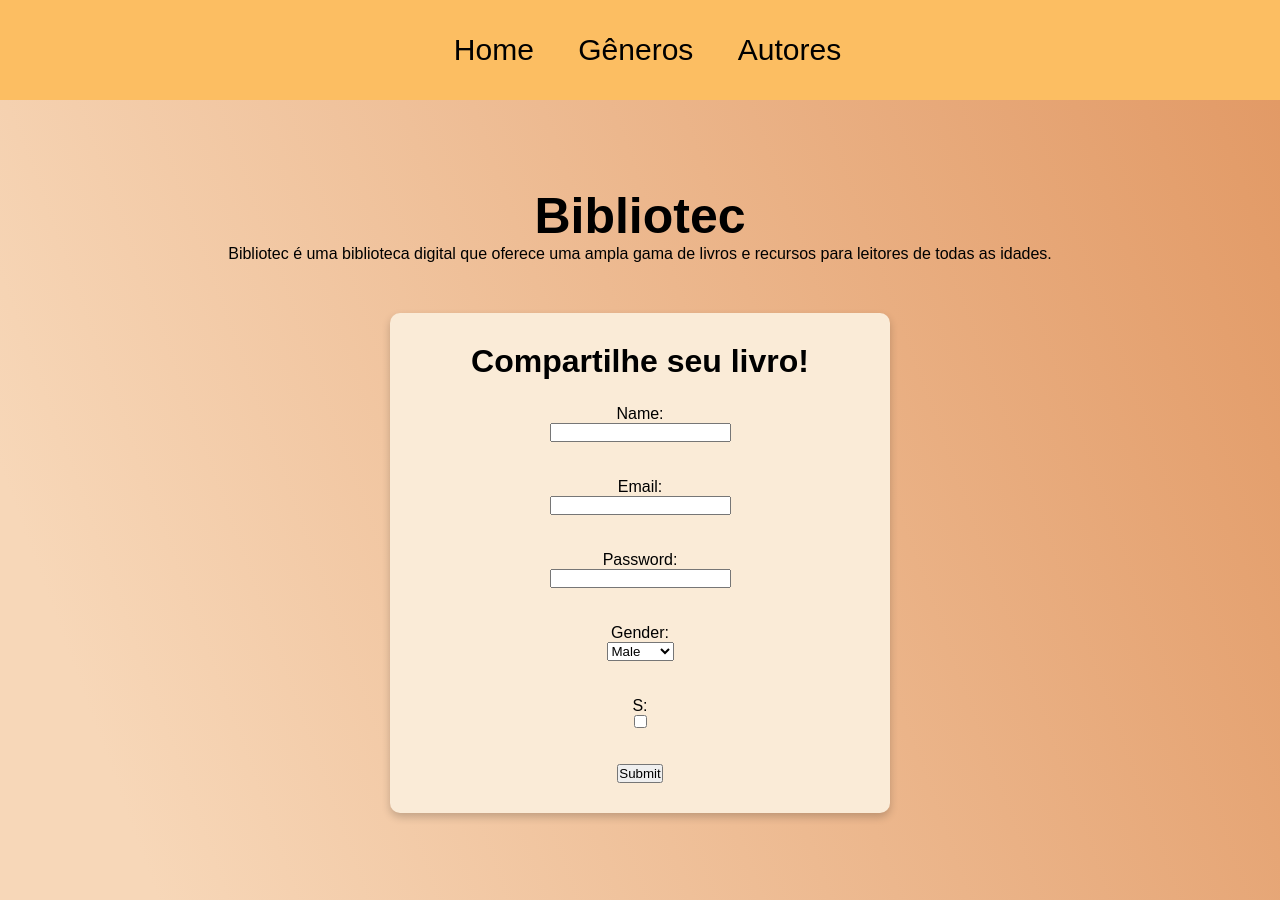
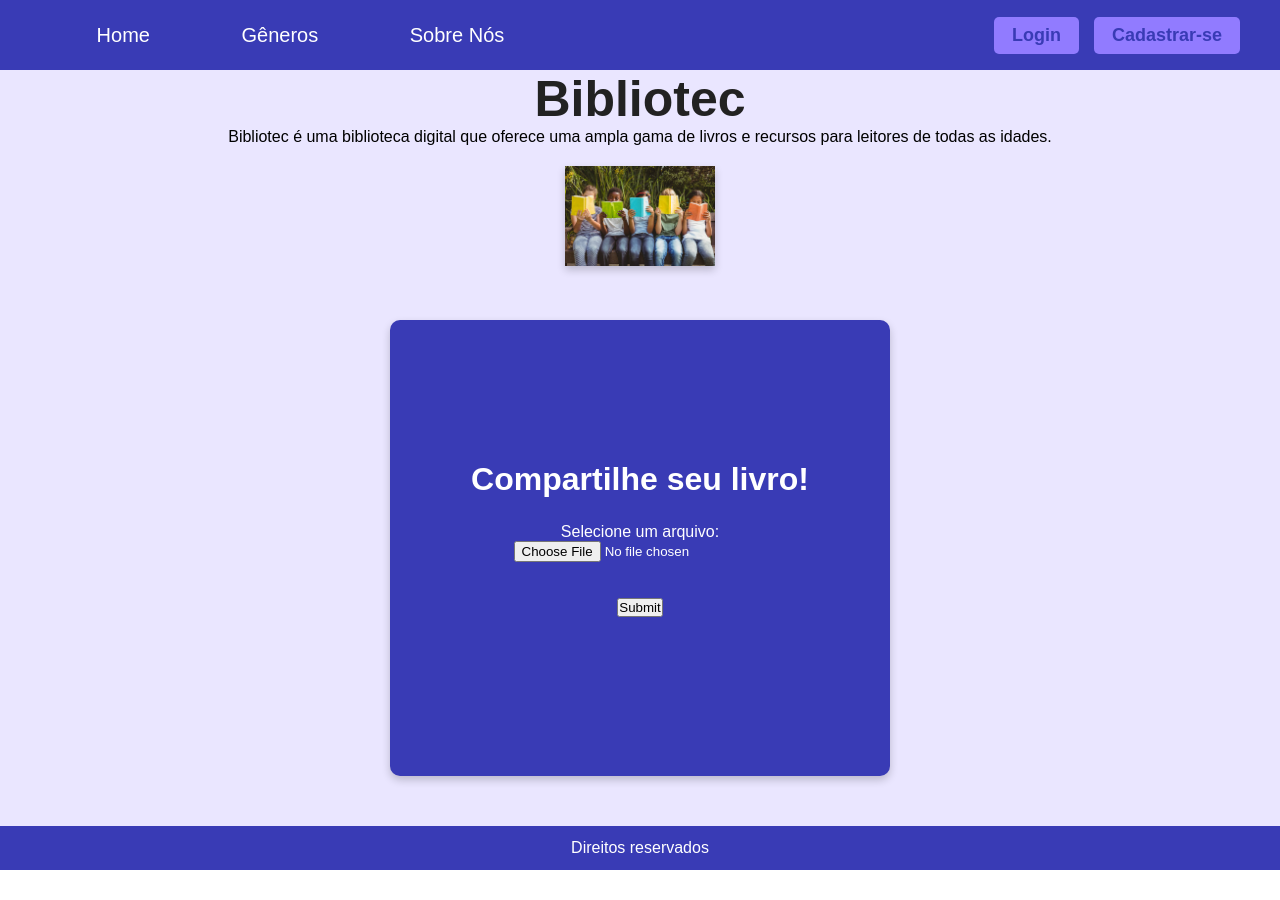
Before and after one commit to AndreiGenestra/tcc, a plain HTML site: page prototipo/index.html in a window 1280 px wide. After the commit the page ends 870 px from the top, so only its background shows below. Drawn offline with Linux system fonts and the light colour scheme.

Commit message:
estilização de navbar
criação de animações e detalhes

```diff
--- a/prototipo/index.html
+++ b/prototipo/index.html
@@ -3,52 +3,75 @@
 <head>
     <meta charset="UTF-8">
     <meta name="viewport" content="width=device-width, initial-scale=1.0">
-    <link rel="stylesheet" href="style.css">
+    <link rel="stylesheet" href="./src/style.css">
     <title>Basic HTML Form</title>
 </head>
 <body>
     <nav class="navbar">
         <ul class="nav-list">
-            <li class="nav-list-item"> <a href="">Home</a>
-            <li class="nav-list-item"> <a href="">Gêneros</a>
-            <li class="nav-list-item"> <a href="">Autores</a>
-
+            <li class="nav-list-item home-item">
+    <a href="">
+        <svg xmlns="http://www.w3.org/2000/svg" width="16" height="16" fill="currentColor" class="bi bi-house-fill" viewBox="0 0 16 16">
+            <path d="M8.707 1.5a1 1 0 0 0-1.414 0L.646 8.146a.5.5 0 0 0 .708.708L8 2.207l6.646 6.647a.5.5 0 0 0 .708-.708L13 5.793V2.5a.5.5 0 0 0-.5-.5h-1a.5.5 0 0 0-.5.5v1.293z"/>
+            <path d="m8 3.293 6 6V13.5a1.5 1.5 0 0 1-1.5 1.5h-9A1.5 1.5 0 0 1 2 13.5V9.293z"/>
+        </svg>
+        <span class="home-text">Home</span>
+    </a>
+</li>
+            <li class="nav-list-item generos-item">
+    <a href="">
+        <svg xmlns="http://www.w3.org/2000/svg" width="16" height="16" fill="currentColor" class="bi bi-book-fill" viewBox="0 0 16 16">
+            <path d="M8 1.783C7.015.936 5.587.81 4.287.94c-1.514.153-3.042.672-3.994 1.105A.5.5 0 0 0 0 2.5v11a.5.5 0 0 0 .707.455c.882-.4 2.303-.881 3.68-1.02 1.409-.142 2.59.087 3.223.877a.5.5 0 0 0 .78 0c.633-.79 1.814-1.019 3.222-.877 1.378.139 2.8.62 3.681 1.02A.5.5 0 0 0 16 13.5v-11a.5.5 0 0 0-.293-.455c-.952-.433-2.48-.952-3.994-1.105C10.413.809 8.985.936 8 1.783"/>
+        </svg>
+        <span class="generos-text">Gêneros</span>
+    </a>
+</li>
+            <li class="nav-list-item sobre-item">
+    <a href="">
+        <svg xmlns="http://www.w3.org/2000/svg" width="16" height="16" fill="currentColor" class="bi bi-code-slash" viewBox="0 0 16 16">
+            <path d="M10.478 1.647a.5.5 0 1 0-.956-.294l-4 13a.5.5 0 0 0 .956.294zM4.854 4.146a.5.5 0 0 1 0 .708L1.707 8l3.147 3.146a.5.5 0 0 1-.708.708l-3.5-3.5a.5.5 0 0 1 0-.708l3.5-3.5a.5.5 0 0 1 .708 0m6.292 0a.5.5 0 0 0 0 .708L14.293 8l-3.147 3.146a.5.5 0 0 0 .708.708l3.5-3.5a.5.5 0 0 0 0-.708l-3.5-3.5a.5.5 0 0 0-.708 0"/>
+        </svg>
+        <span class="sobre-text">Sobre Nós</span>
+    </a>
+</li>
         </ul>
+        <div class="nav-actions">
+            <a href="#" class="nav-btn">Login</a>
+            <a href="#" class="nav-btn">Cadastrar-se</a>
+        </div>
     </nav>
     <div class="apresentacao">
         <h1 class="titulo">Bibliotec</h1>
         <p>Bibliotec é uma biblioteca digital que oferece uma ampla gama de livros e recursos para leitores de todas as idades.</p>
+        <div class="fotos-area">
+
+            <img src="./src/img/criancasLivros.jpg" alt="Imagem de um livro" class="foto-livro" id="criancasLivros">
+
+        </div>
         <div class="container">
 
             <h1> Compartilhe seu livro!</h1>
-            <form action="/submit" method="post" class="form">
-                <label for="name">Name:</label>
-                <input type="text" id="name" name="name" required>
+            <form action="/submit" method="post" class="form" enctype="multipart/form-data">
+
+                <label for="arquivo">Selecione um arquivo:</label>
+                <input type="file" id="arquivo" name="arquivo">
                 <br><br>
 
-                <label for="email">Email:</label>
-                <input type="email" id="email" name="email" required>
-                <br><br>
 
-                <label for="password">Password:</label>
-                <input type="password" id="password" name="password" required>
-                <br><br>
 
-                <label for="gender">Gender:</label>
-                <select id="gender" name="gender">
-                    <option value="male">Male</option>
-                    <option value="female">Female</option>
-                    <option value="other">Other</option>
-                </select>
-                <br><br>
-
-                <label for="subscribe">S:</label>
-                <input type="checkbox" id="subscribe" name="subscribe">
-                <br><br>
 
                 <button type="submit">Submit</button>
+
+
+
             </form>
+
+
+            <br>
+
         </div>
+
+        <footer class="footer"> <p>Direitos reservados</p></footer>
 
 
     </div>
--- /dev/null
+++ b/prototipo/src/style.css
@@ -0,0 +1,275 @@
+* {
+    margin: 0;
+    padding: 0;
+    box-sizing: border-box;
+}
+
+:root {
+    --cor-primaria: #393bb5;
+    --cor-secundaria: #917bff;
+    --cor-fundo: #eae6ff;
+    --cor-gradiente: #1c259c;
+    --cor-container: #393bb5;
+    --cor-texto: #222;
+    --cor-texto-navbar: #fff;
+    --cor-footer: #393bb5;
+    --cor-navbar: #fdcd9a;
+}
+
+body{
+    font-family: Arial, sans-serif;
+    margin: 0;
+    padding: 0;
+}
+
+.apresentacao{
+    padding: 0;
+    margin: 0;
+    width: 100%;
+    height: 100vh;
+    background: var(--cor-fundo);
+
+    /* gradiente linear */
+    /*
+    background: linear-gradient(70deg, var(--cor-fundo) 10%, var(--cor-gradiente) 100%);
+    */
+    display: flex;
+    flex-direction: column;
+
+    align-items: center;          /* Centraliza horizontalmente */
+    justify-content: center;      /* Centraliza verticalmente */
+}
+
+.container{
+    width: 500px;
+    height: 500px;
+    border-radius: 10px;
+    background-color: var(--cor-container);
+    text-align: center;
+    padding: 50px;
+    display: flex;
+    flex-direction: column;
+    margin-top:50px;;
+    align-items: center;
+    justify-content: center;
+    box-shadow: 0 4px 8px rgba(0, 0, 0, 0.2);
+    color:var(--cor-texto-navbar)
+}
+
+.navbar {
+    display: flex;
+    justify-content: space-between;
+    align-items: center;
+    background-color: var(--cor-primaria);
+    padding: 0 40px;
+    height: 70px;
+}
+
+.nav-list {
+    display: flex;
+    gap: 30px;
+    list-style: none;
+    margin: 0;
+    padding: 0;
+}
+
+.nav-list-item a {
+    color: var(--cor-texto-navbar);
+    text-decoration: none;
+    font-size: 30px;
+    padding: 10px 20px;
+}
+
+.nav-actions {
+    display: flex;
+    gap: 15px;
+    margin-left: auto; /* Garante que vai para a extrema direita */
+}
+
+.nav-btn {
+    background: var(--cor-secundaria);
+    color: var(--cor-primaria);
+    padding: 8px 18px;
+    border-radius: 5px;
+    text-decoration: none;
+    font-weight: bold;
+    transition: background 0.2s;
+    border: none;
+    font-size: 18px;
+    cursor: pointer;
+}
+
+.nav-btn:hover {
+    background: var(--cor-gradiente);
+    color: var(--cor-texto-navbar);
+}
+
+/* fotos pagina inicial */
+.foto-livro{
+    width: 150px;
+    height: 100px;
+
+    margin-top: 20px;
+    box-shadow: 0 4px 8px rgba(0, 0, 0, 0.2);
+}
+.titulo{
+    font-size: 50px;
+    color: var(--cor-texto);
+}
+.nav-list{
+    text-align: center;
+    list-style: none;
+    padding: 0;
+    margin-left: 15px;
+    }
+.nav-list li {
+    display: inline;
+
+}
+.nav-list li a {
+    text-decoration: none;
+    font-size: 20px;
+    color: var(--cor-texto-navbar);
+    position: relative;
+    padding: 10px 20px;
+
+}
+
+.nav-list li a::after {
+    content: '';
+    position: absolute;
+
+    bottom: 0;
+    left: 50%;
+    width: 0;
+    height: 2px;
+    background-color: var(--cor-texto-navbar);
+    transition: all 0.3s ease;
+    transform: translateX(-50%);
+}
+
+.nav-list li a:hover::after {
+    width: 100%;
+
+}
+.nav-list li a:hover {
+    font-weight: bold;
+}
+
+.form{
+    margin-top:25px;
+    display: flex;
+    flex-direction: column;
+    justify-content: center;
+    align-items: center;
+
+    width: 100%;
+}
+
+
+.footer{
+    width: 100%;
+    height: 50px;
+    background-color: var(--cor-footer);
+    color: var(--cor-texto-navbar);
+    display: flex;
+    justify-content: center;
+    align-items: center;
+    margin-top: 50px;
+    bottom: 0;
+}
+
+/*
+
+.home-text {
+    display: inline-block;
+    opacity: 0;
+    transform: translateX(-20px);
+    margin-left: 8px;
+    font-size: 22px;
+    vertical-align: middle;
+    color: var(--cor-texto-navbar);
+    background: var(--cor-primaria);
+    padding: 2px 8px;
+    border-radius: 4px;
+    pointer-events: none;
+    transition:
+        opacity 0.3s cubic-bezier(.4,0,.2,1),
+        transform 0.3s cubic-bezier(.4,0,.2,1);
+}
+
+.home-item a:hover .home-text {
+    opacity: 1;
+    transform: translateX(0);
+}
+
+.css
+.generos-item a {
+    position: relative;
+}
+
+.generos-text {
+    display: inline-block;
+    opacity: 0;
+    transform: translateX(-20px);
+    margin-left: 8px;
+    font-size: 22px;
+    color: var(--cor-texto-navbar);
+    background: var(--cor-primaria);
+    padding: 2px 8px;
+    border-radius: 4px;
+    pointer-events: none;
+    white-space: nowrap;
+    transition:
+        opacity 0.3s cubic-bezier(.4,0,.2,1),
+        transform 0.3s cubic-bezier(.4,0,.2,1);
+}
+
+.generos-item a:hover .generos-text {
+    opacity: 1;
+    transform: translateX(0);
+    pointer-events: auto;
+}
+
+
+
+.sobre-item a {
+    position: relative;
+}
+
+.sobre-text {
+    display: inline-block;
+    opacity: 0;
+    transform: translateX(-20px);
+    margin-left: 8px;
+    font-size: 22px;
+    color: var(--cor-texto-navbar);
+    background: var(--cor-primaria);
+    padding: 2px 8px;
+    border-radius: 4px;
+    pointer-events: none;
+    white-space: nowrap;
+    transition:
+        opacity 0.3s cubic-bezier(.4,0,.2,1),
+        transform 0.3s cubic-bezier(.4,0,.2,1);
+}
+
+.sobre-item a:hover .sobre-text {
+    opacity: 1;
+    transform: translateX(0);
+    pointer-events: auto;
+}
+*/
+/* Exemplo para todos os ícones do menu */
+.nav-list-item svg {
+    opacity: 0;
+    transform: translateX(-20px);
+    transition:
+        opacity 0.3s cubic-bezier(.4,0,.2,1),
+        transform 0.3s cubic-bezier(.4,0,.2,1);
+}
+
+.nav-list-item a:hover svg {
+    opacity: 1;
+    transform: translateX(0);
+}
--- a/prototipo/style.css
+++ /dev/null
@@ -1,105 +0,0 @@
-* {
-    margin: 0;
-    padding: 0;
-    box-sizing: border-box;
-}
-
-body{
-    font-family: Arial, sans-serif;
-    margin: 0;
-    padding: 0;
-
-}
-.apresentacao{
-    padding: 0;
-    margin: 0;
-    width: 100%;
-    height: 100vh;
-    background: rgb(247, 215, 184);
-    background: linear-gradient(70deg, rgb(247, 215, 184) 10%, rgb(226, 154, 102) 100%);
-    display: flex;
-    flex-direction: column;
-
-    align-items: center;          /* Centraliza horizontalmente */
-    justify-content: center;      /* Centraliza verticalmente */
-}
-
-.container{
-    width: 500px;
-    height: 500px;
-    border-radius: 10px;
-    background-color: antiquewhite;
-    text-align: center;
-    padding: 50px;
-    display: flex;
-    flex-direction: column;
-    margin-top:50px;;
-    align-items: center;
-    justify-content: center;
-    box-shadow: 0 4px 8px rgba(0, 0, 0, 0.2);
-}
-
-.navbar{
-    padding: 0;
-    margin: 0;
-    width: 100%;
-    background-color: #fcbe62;
-    height:100px;
-    display:flex;
-    direction: column;
-    justify-content: center;
-    align-items: center;
-}
-.titulo{
-
-    font-size: 50px;
-}
-.nav-list{
-    text-align: center;
-    list-style: none;
-    padding: 0;
-    margin-left: 15px;
-    }
-.nav-list li {
-    display: inline;
-
-}
-.nav-list li a {
-    text-decoration: none;
-    font-size: 30px;
-    color: rgb(0, 0, 0);
-    position: relative;
-    padding: 10px 20px;
-
-}
-
-.nav-list li a::after {
-    content: '';
-    position: absolute;
-
-    bottom: 0;
-    left: 50%;
-    width: 0;
-    height: 2px;
-    background-color: rgb(7, 7, 7);
-    transition: all 0.3s ease;
-    transform: translateX(-50%);
-}
-
-.nav-list li a:hover::after {
-    width: 100%;
-
-}
-.nav-list li a:hover {
-    font-weight: bold;
-}
-
-.form{
-    margin-top:25px;
-    display: flex;
-    flex-direction: column;
-    justify-content: center;
-    align-items: center;
-
-    width: 100%;
-}
```
Also changed, not shown: prototipo/src/img/criancasLivros.jpg (added), prototipo/src/img/garotasLivros.jpg (added).
